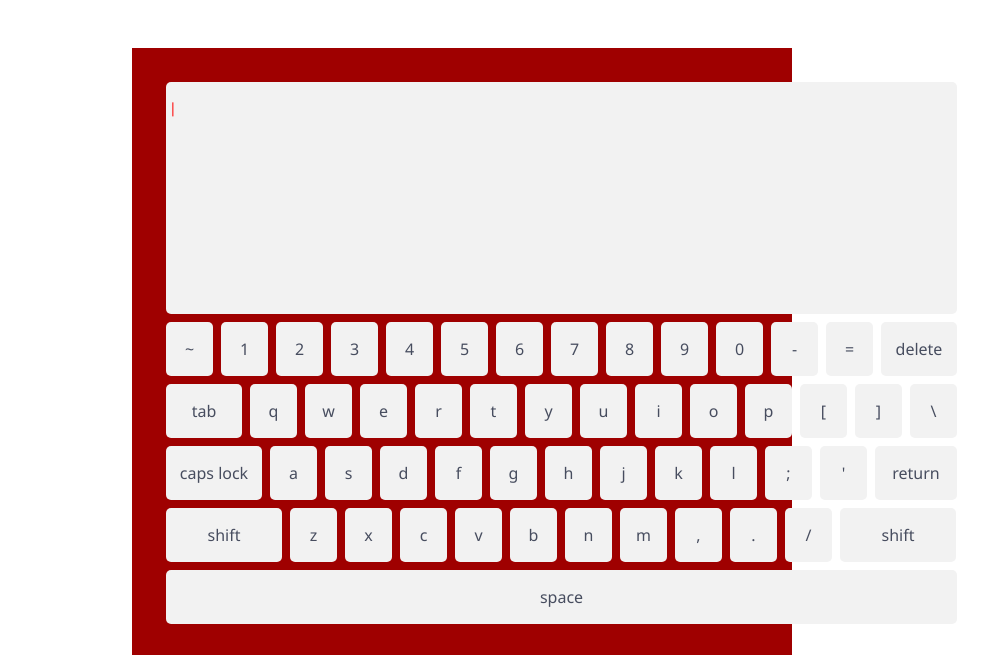
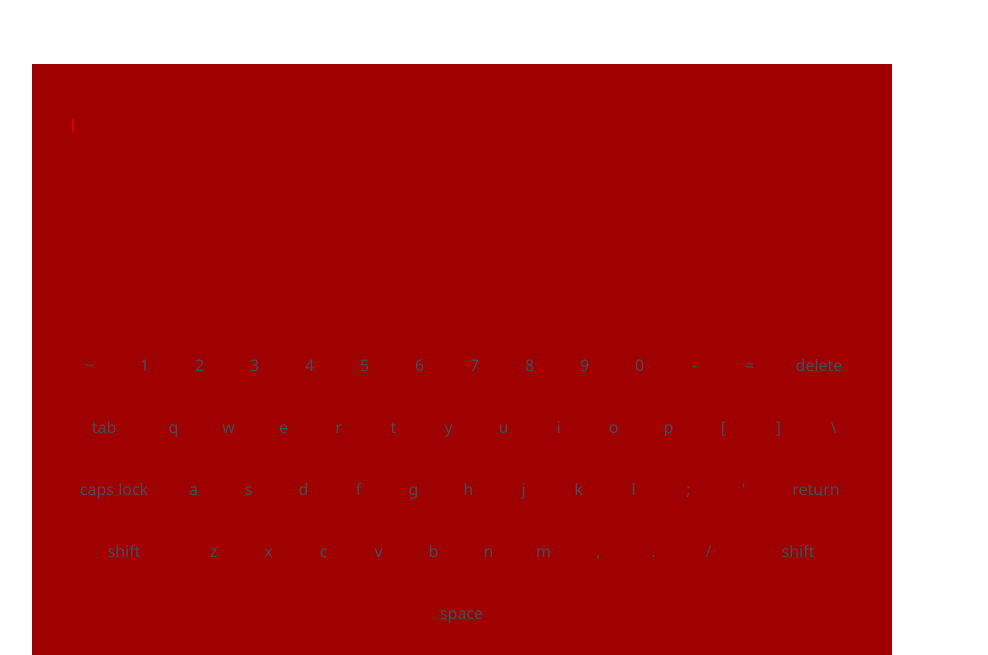
Before and after one commit to DrRO/KB, a plain HTML site: page index.html in a window 1280 px wide. Shown: the top 655 px of the page, without its empty margins (208-1196 px from the left). Drawn offline with Linux system fonts and the light colour scheme.

Commit message:
Update style.css

```diff
--- a/css/style.css
+++ b/css/style.css
@@ -12,7 +12,7 @@ ul{
 }
 .container{
 	width: 100%;
-	max-width: 600px;
+	max-width: 800px;
 	margin: 0px auto;
 }
 .keyboard{
@@ -40,7 +40,7 @@ ul{
 .keysholder li{
 	float: left;
 	display: block;
-	background: #f2f2f2;
+	background: #9f0000;
 	margin: 4px;
 	padding: 16px 3px;
 	color: #474d5f;
```
